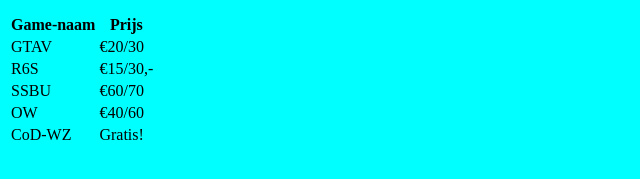
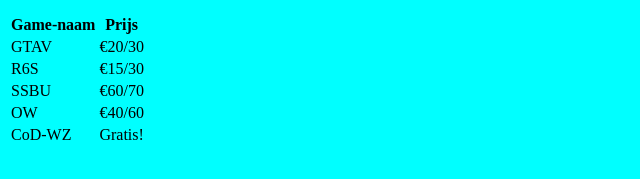
Before and after one commit to KyanFrijhoff/htmlcss1, a plain HTML site: page index.html in a window 1280 px wide. Shown: the part 227-406 px from the top of the page, 0-640 px from the left. Drawn offline with Linux system fonts and the light colour scheme.

Commit message:
Update index.html
Hi

```diff
--- a/index.html
+++ b/index.html
@@ -33,7 +33,7 @@ Als je een pagina van een spel wilt zien dan klik je op de naam in het menu hier
   </tr>
   <tr>
     <td>R6S</td>
-    <td>€15/30,-</td>
+    <td>€15/30</td>
   </tr>
   <tr>
     <td>SSBU</td>
```
